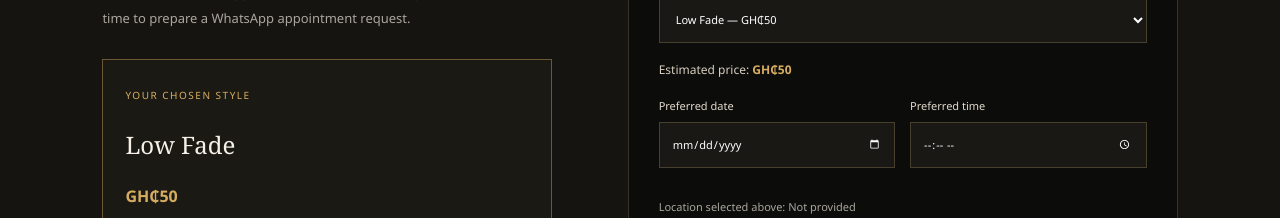
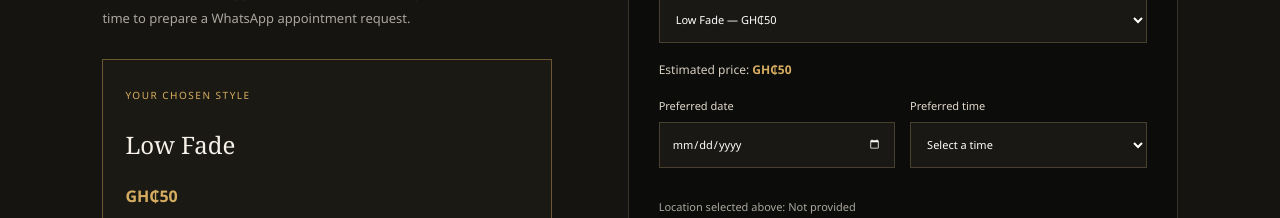
Before and after one commit to asaresolomom/darling-de-barber, a React (Vite) app: page / in a window 1280 px wide. Shown: the part 5780-5998 px from the top of the page. Built offline with nearby package versions, Linux system fonts and the light colour scheme.

Commit message:
Update appointment time to AM PM

```diff
--- a/src/App.jsx
+++ b/src/App.jsx
@@ -32,6 +32,30 @@ const categories = [
 ];
 
 const WHATSAPP_NUMBER = '233532107834';
+
+const appointmentTimes = [
+  '09:00 AM',
+  '09:30 AM',
+  '10:00 AM',
+  '10:30 AM',
+  '11:00 AM',
+  '11:30 AM',
+  '12:00 PM',
+  '12:30 PM',
+  '01:00 PM',
+  '01:30 PM',
+  '02:00 PM',
+  '02:30 PM',
+  '03:00 PM',
+  '03:30 PM',
+  '04:00 PM',
+  '04:30 PM',
+  '05:00 PM',
+  '05:30 PM',
+  '06:00 PM',
+  '06:30 PM',
+  '07:00 PM',
+];
 
 export default function App() {
   const [menuOpen, setMenuOpen] = useState(false);
@@ -451,13 +475,19 @@ export default function App() {
 
               <label>
                 Preferred time
-                <input
-                  type="time"
+                <select
                   name="time"
                   value={form.time}
                   onChange={updateForm}
                   required
-                />
+                >
+                  <option value="">Select a time</option>
+                  {appointmentTimes.map((time) => (
+                    <option key={time} value={time}>
+                      {time}
+                    </option>
+                  ))}
+                </select>
               </label>
             </div>
 
```
